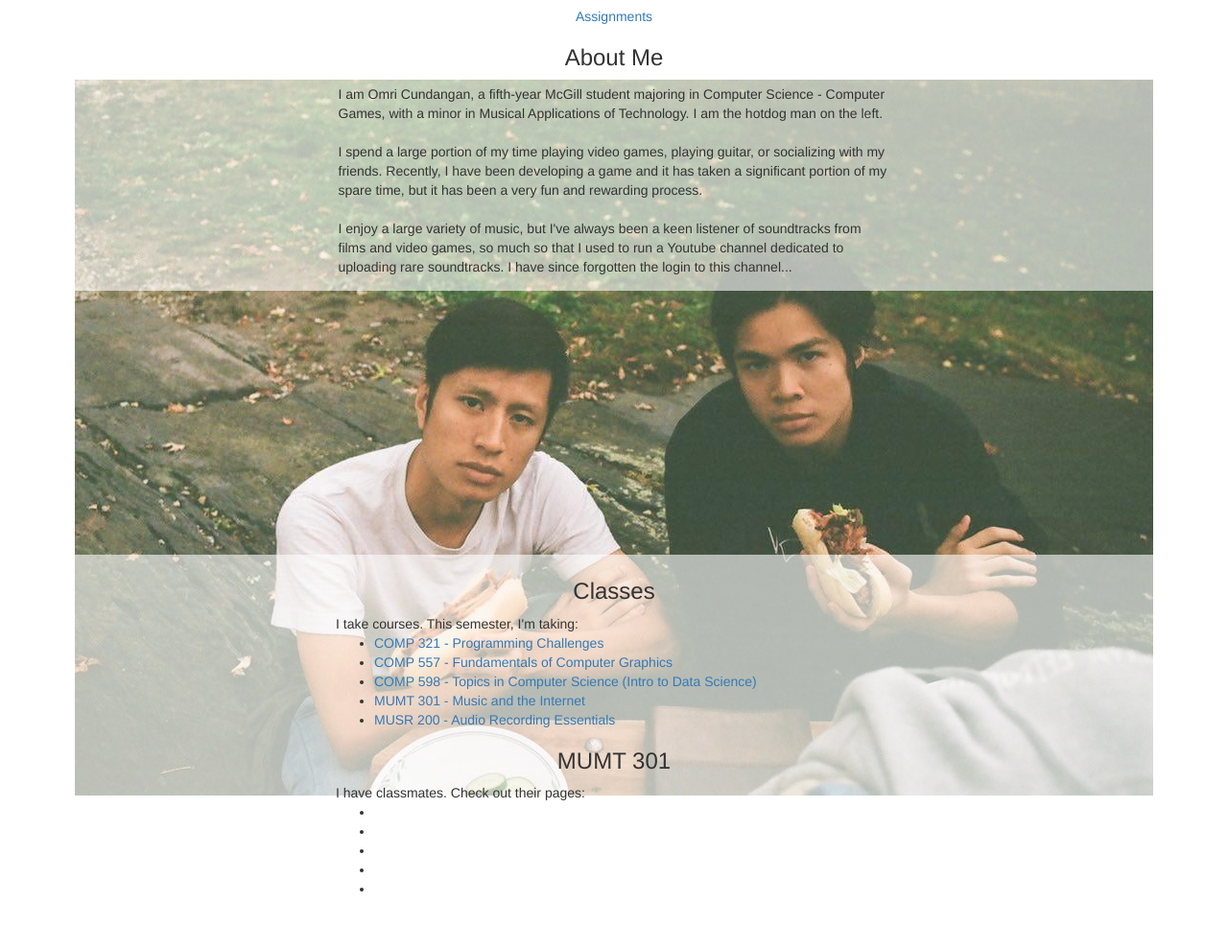
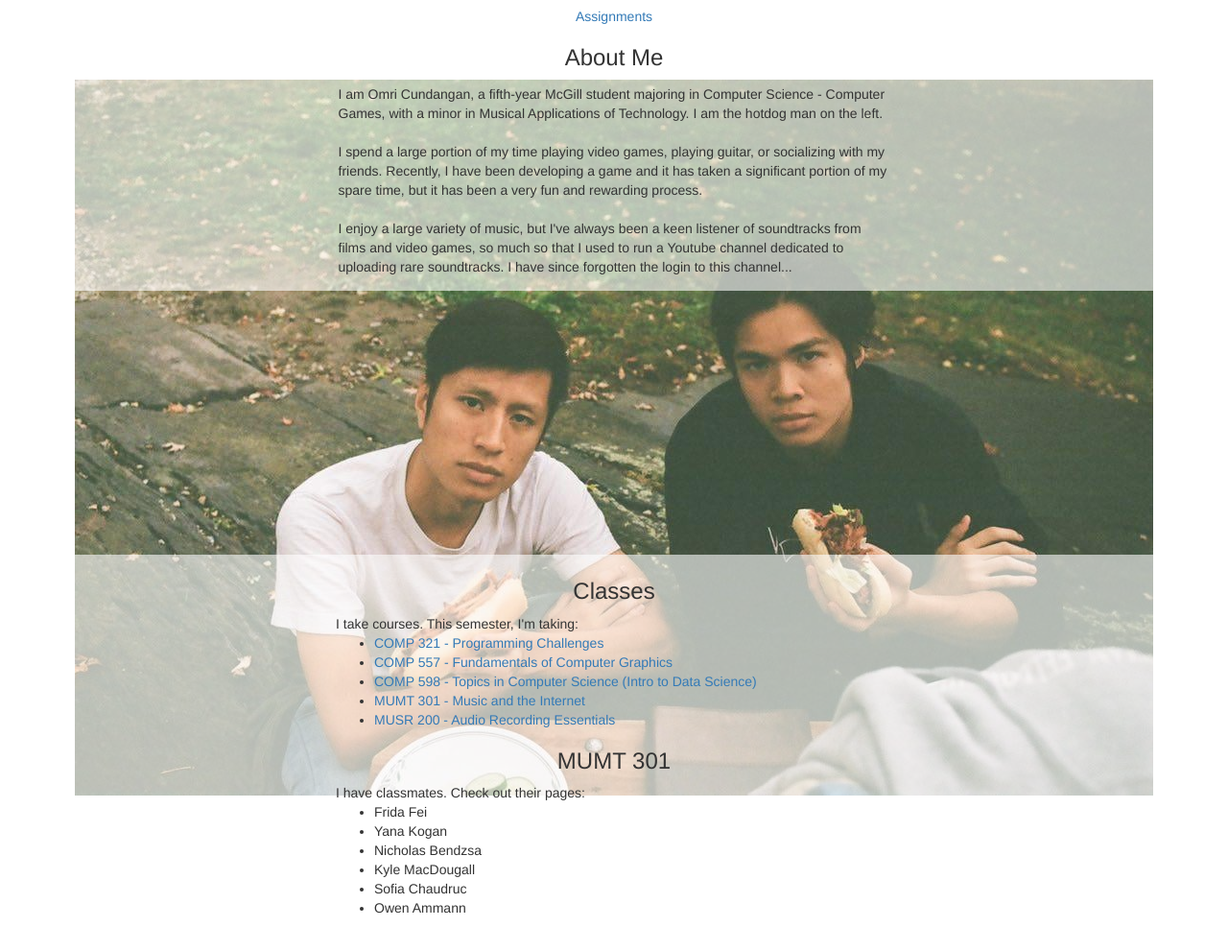
Before and after one commit to mumt301/ocundangan, a plain HTML site: page index.html in a window 1280 px wide. Shown: the part 109-1100 px from the top of the page at 96% size. Drawn offline with nearby package versions, Linux system fonts and the light colour scheme.

Commit message:
Update index.html

```diff
--- a/index.html
+++ b/index.html
@@ -61,11 +61,12 @@
 									<div align="left" class="textblock">
 										I have classmates. Check out their pages:
 										<ul>
-											<li><a href=""></a></li>
-											<li><a href=""></a></li>
-											<li><a href=""></a></li>
-											<li><a href=""></a></li>
-											<li><a href=""></a></li>
+											<li><a href="https://mumt301.github.io/ffei/"></a>Frida Fei</li>
+											<li><a href="https://mumt301.github.io/ykogan/"></a>Yana Kogan</li>
+											<li><a href="https://mumt301.github.io/nbendzsa/"></a>Nicholas Bendzsa</li>
+											<li><a href="https://mumt301.github.io/kmacdougall/"></a>Kyle MacDougall</li>
+											<li><a href="https://mumt301.github.io/schaudruc/"></a>Sofia Chaudruc</li>
+											<li><a href="https://mumt301.github.io/oammann/"></a>Owen Ammann</li>
 										</ul>
 									</div>
 								</div>
```
